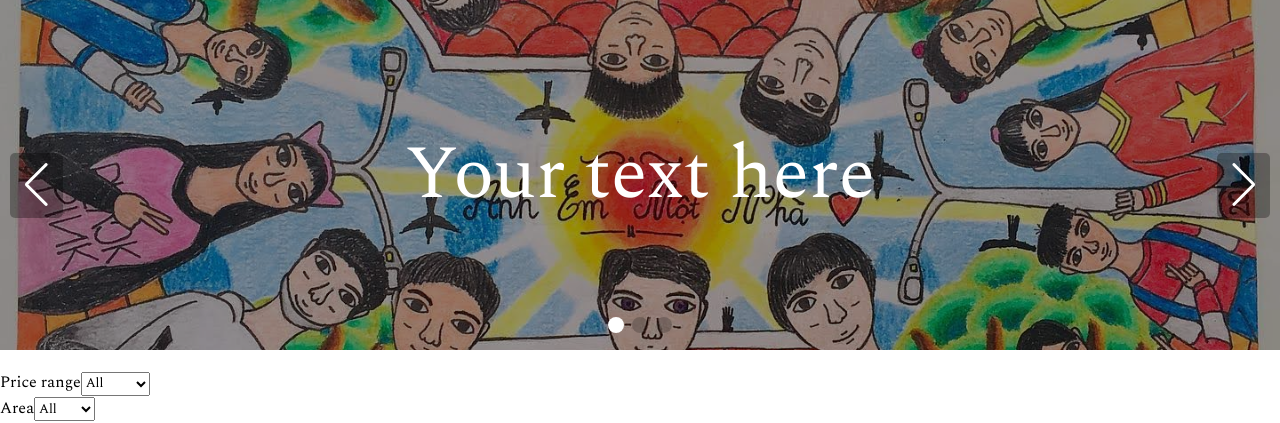
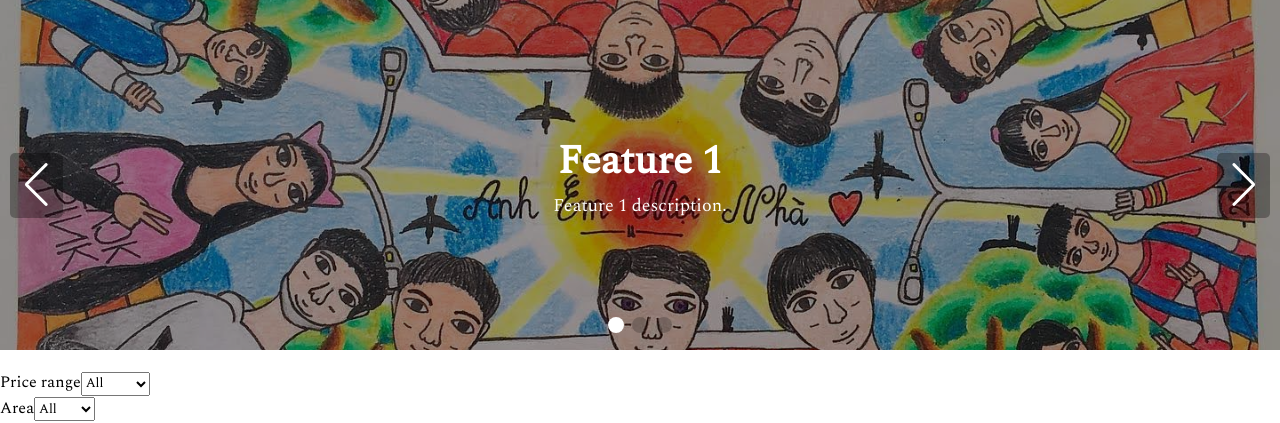
Before and after one commit to shynkwanchi/billboardad, a React (Create React App) app in the folder client/: page / in a window 1280 px wide. Shown: the top 423 px of the page. Built offline with nearby package versions, Linux system fonts and the light colour scheme; the HTML template or start-up script is replaced by a standard one.

Commit message:
Make the slider dynamic.

```diff
--- a/client/src/components/slider/silder.js
+++ b/client/src/components/slider/silder.js
@@ -12,11 +12,8 @@ import "./slider.css";
 // import required modules
 import { Pagination, Navigation } from "swiper";
 
-import slider1 from "../../assets/slider1.jpg";
-import slider2 from "../../assets/slider2.jpg";
-import slider3 from "../../assets/slider3.jpg";
-
-const Slider = () => {
+// This component is used for home and detail page
+const Slider = props => {
     return (
         <>
             <Swiper
@@ -28,26 +25,17 @@ const Slider = () => {
                 }}
                 navigation={true}
                 modules={[Pagination, Navigation]}
-                className="mySwiper"
+                className="one-slide-swiper"
             >
-                <SwiperSlide>
-                    <img src={slider1} alt="slider" />
-                    <div className="slider-text">
-                        Your text here
-                    </div>
-                </SwiperSlide>
-                <SwiperSlide>
-                    <img src={slider2} alt="slider" />
-                    <div className="slider-text">
-                        Your text here
-                    </div>
-                </SwiperSlide>
-                <SwiperSlide>
-                    <img src={slider3} alt="slider" />
-                    <div className="slider-text">
-                        Your text here
-                    </div>
-                </SwiperSlide>
+                {props.slides.map(slide =>
+                    <SwiperSlide>
+                        <img src={slide.image} alt="slider" />
+                        <div className="slider-text">
+                            <h1>{slide.title}</h1>
+                            <p>{slide.subtitle}</p>
+                        </div>
+                    </SwiperSlide>
+                )}
             </Swiper>
         </>
     );
--- a/client/src/components/slider/slider.css
+++ b/client/src/components/slider/slider.css
@@ -74,5 +74,4 @@
 .slider-text {
     position: absolute;
     color: #fff;
-    font-size: 75px;
 }
--- a/client/src/routes/home/home.js
+++ b/client/src/routes/home/home.js
@@ -1,12 +1,36 @@
 import React from "react";
 import Card from "../../components/card/card";
 import Slider from "../../components/slider/silder";
+import { SwiperSlide } from "swiper/react";
 import "./home.css";
 
+// Import images
+import slider1 from "../../assets/slider1.jpg";
+import slider2 from "../../assets/slider2.jpg";
+import slider3 from "../../assets/slider3.jpg";
+
 const Home = () => {
+    const HomeSlides = [
+        {
+            image: slider1,
+            title: "Feature 1",
+            subtitle: "Feature 1 description."
+        },
+        {
+            image: slider2,
+            title: "Feature 2",
+            subtitle: "Feature 2 description."
+        },
+        {
+            image: slider2,
+            title: "Feature 3",
+            subtitle: "Feature 3 description."
+        },
+    ];
+
     return (
         <main>
-            <Slider />
+            <Slider slides={HomeSlides} />
             <div className="container">
                 <div className="row" id="filters">
                     <div className="col-12 col-sm-6 col-lg-3 filter-container">
```
